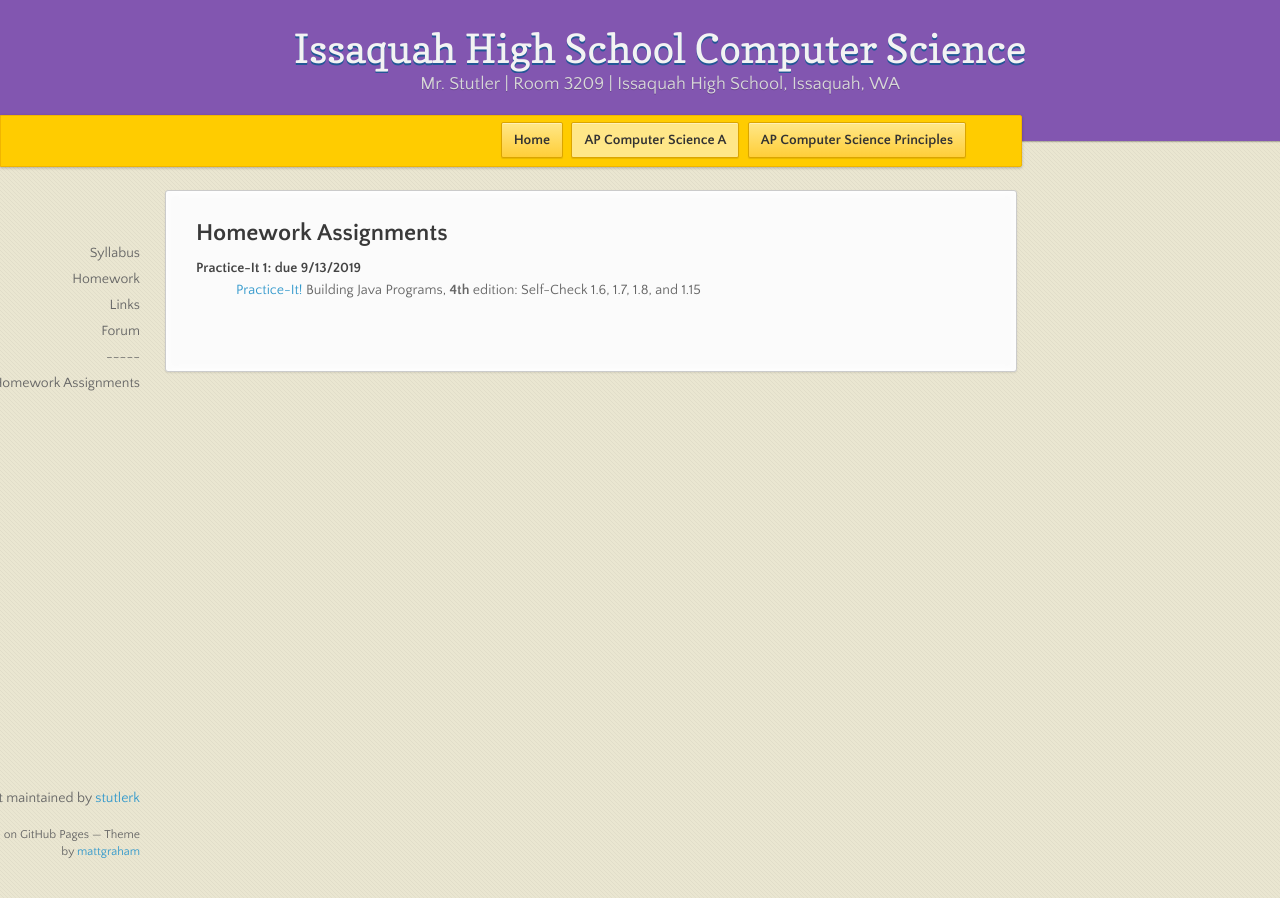
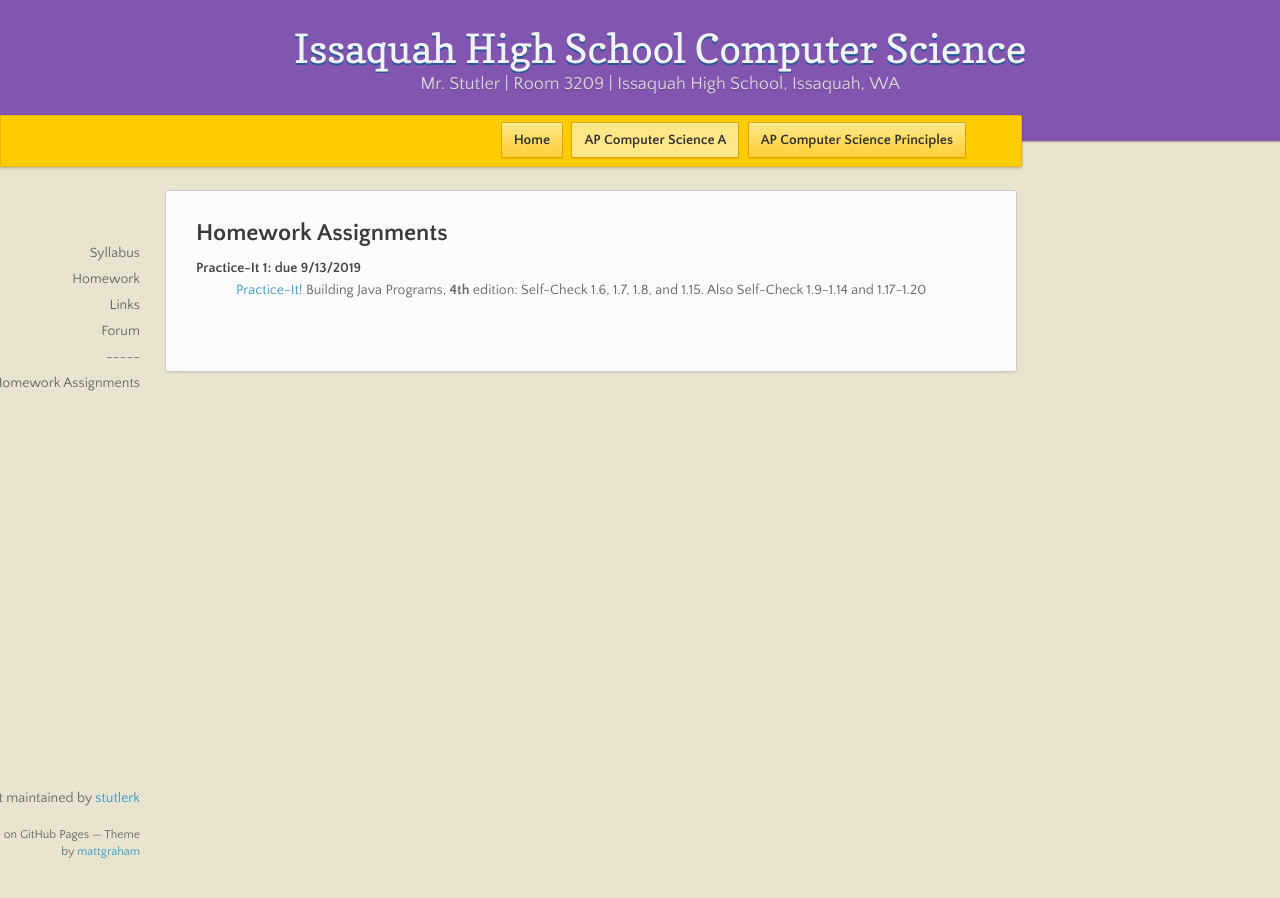
Before and after one commit to stutlerk/ihs-website, a Jekyll site: the page built from _apcsa/homework.html, in a window 1280 px wide. Built offline with Jekyll 4.4.1, drawn with Linux system fonts in a browser that asks for light colours; nearby versions of some CDN libraries.

Commit message:
Update homework.html

```diff
--- a/_apcsa/homework.html
+++ b/_apcsa/homework.html
@@ -12,6 +12,6 @@
     -->
 
     <dt>Practice-It 1: due 9/13/2019</dt>
-    <dd><a href="https://practiceit.cs.washington.edu/" target="_blank">Practice-It!</a> Building Java Programs, <b>4th</b> edition: Self-Check 1.6, 1.7, 1.8, and 1.15</dd>
+    <dd><a href="https://practiceit.cs.washington.edu/" target="_blank">Practice-It!</a> Building Java Programs, <b>4th</b> edition: Self-Check 1.6, 1.7, 1.8, and 1.15. Also Self-Check 1.9-1.14 and 1.17-1.20</dd>
   </dl>
 </section>
```
